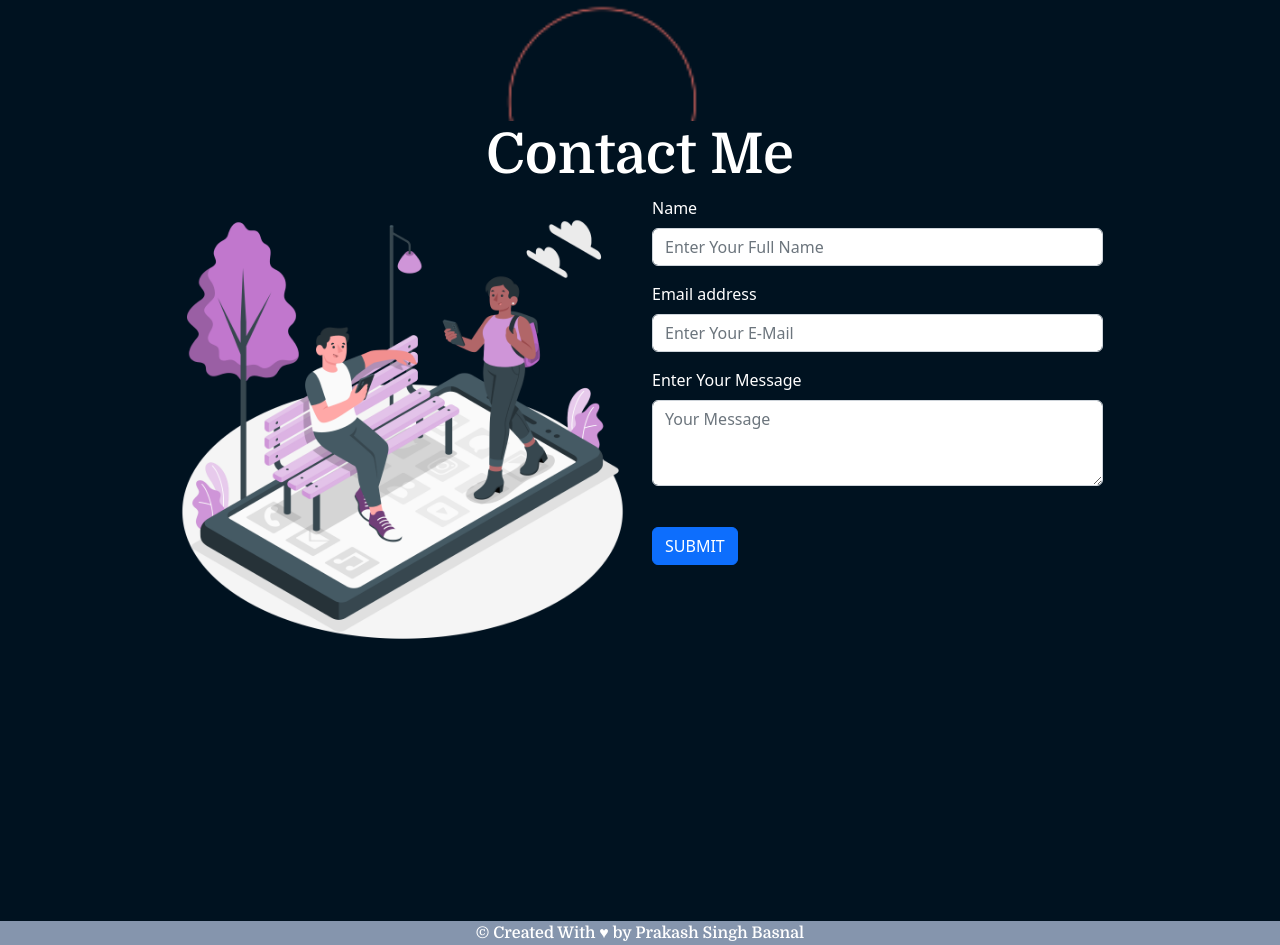
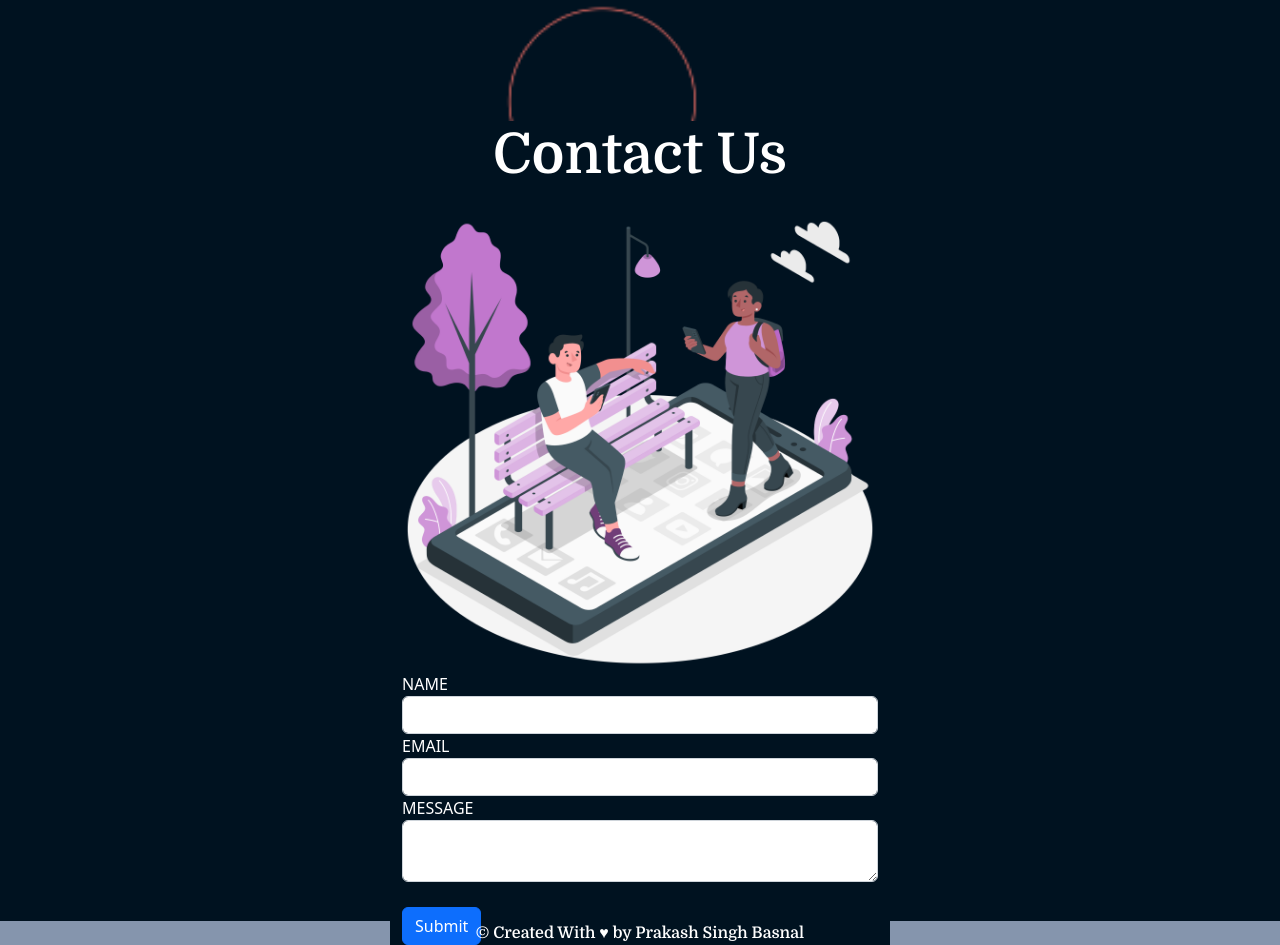
Before and after one commit to Prakash0Singh/Portfolio-Me, a React (Create React App) app: page / in a window 1280 px wide. Shown: the part 1480-2425 px from the top of the page. Built offline with nearby package versions, Linux system fonts and the light colour scheme; a web font is replaced by a local one.

Commit message:
Update Contact.jsx

```diff
--- a/src/Components/Contact.jsx
+++ b/src/Components/Contact.jsx
@@ -4,58 +4,29 @@ import CONTACT from '../images/contact.png'
 const Contact = () => {
   return (
     <>
-    <div className="container-fluid back-image-contact">
+    <div className="container-fluid ">
         <div className="container" id="contact">
-        <div className="row con">
-          <div className="col-10 mx-auto">
-            <h5 className="text-center display-4">Contact Me</h5>
         <div className="row">
-            <div className="col-md-6 contact">
-                  <img src={CONTACT} alt="SIDE BANNER" className="img-fluid" />
+
+      <div className="form-box">
+      <h1 className="display-4 text-center contact-heading">Contact Us</h1>
+      <img src={CONTACT} className="img-fluid contact-img" alt="contact-us" />
+
+      <form action="https://formsubmit.co/d1c6012d19ef63b27156f9fec97fc328" method="POST">
+          <div className="form-group">
+            <label htmlFor="name">NAME</label>
+            <input className="form-control" id="name" type="text" name="name" required/>
           </div>
-              <div className="col-md-6">
-                <form>
-                  <div className="mb-3">
-                    <label htmlFor="userName" className="form-label">
-                      Name
-                    </label>
-                    <input
-                      type="text"
-                      name="username"
-                      className="form-control"
-                      id="userName"
-                      placeholder="Enter Your Full Name"
-                    />
+          <div className="form-group">
+            <label htmlFor="email">EMAIL</label>
+            <input className="form-control" id="email" type="email" name="email" required/>
           </div>
-                  <div className="mb-3">
-                    <label htmlFor="exampleInputEmail1" className="form-label">
-                      Email address
-                    </label>
-                    <input
-                      type="email"
-                      name="useremail"
-                      className="form-control"
-                      id="exampleInputEmail1"
-                      aria-describedby="emailHelp"
-                      placeholder="Enter Your E-Mail"
-                    />
+          <div className="form-group">
+            <label htmlFor="message">MESSAGE</label>
+            <textarea className="form-control" id="message" name="message"></textarea>
           </div>
-                  <div className="mb-3">
-                    <label htmlFor="exampleFormControlTextarea1" className="form-label">
-                      Enter Your Message
-                    </label>
-                    <textarea
-                      className="form-control"
-                      name="usermessage"
-                      id="exampleFormControlTextarea1"
-                      rows="3"
-                      placeholder="Your Message"
-                    ></textarea>
-                  </div>
-                  <input type="submit" className="btn btn-primary" value='SUBMIT'/>
+          <input className="btn btn-primary" type="submit" value="Submit" />
         </form>
-              </div>
-            </div>
         </div>
       </div>
       </div>
```
Lines whose indentation alone changed are shown as unchanged.
